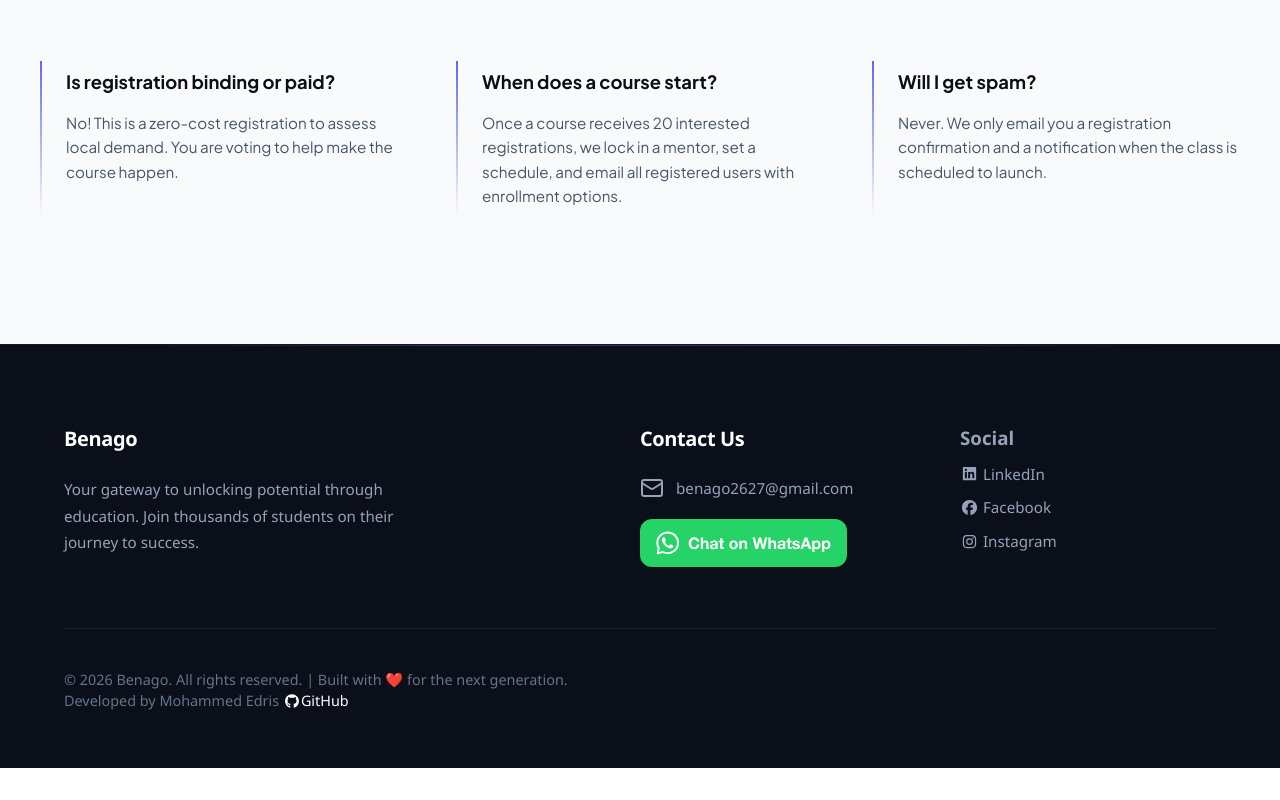
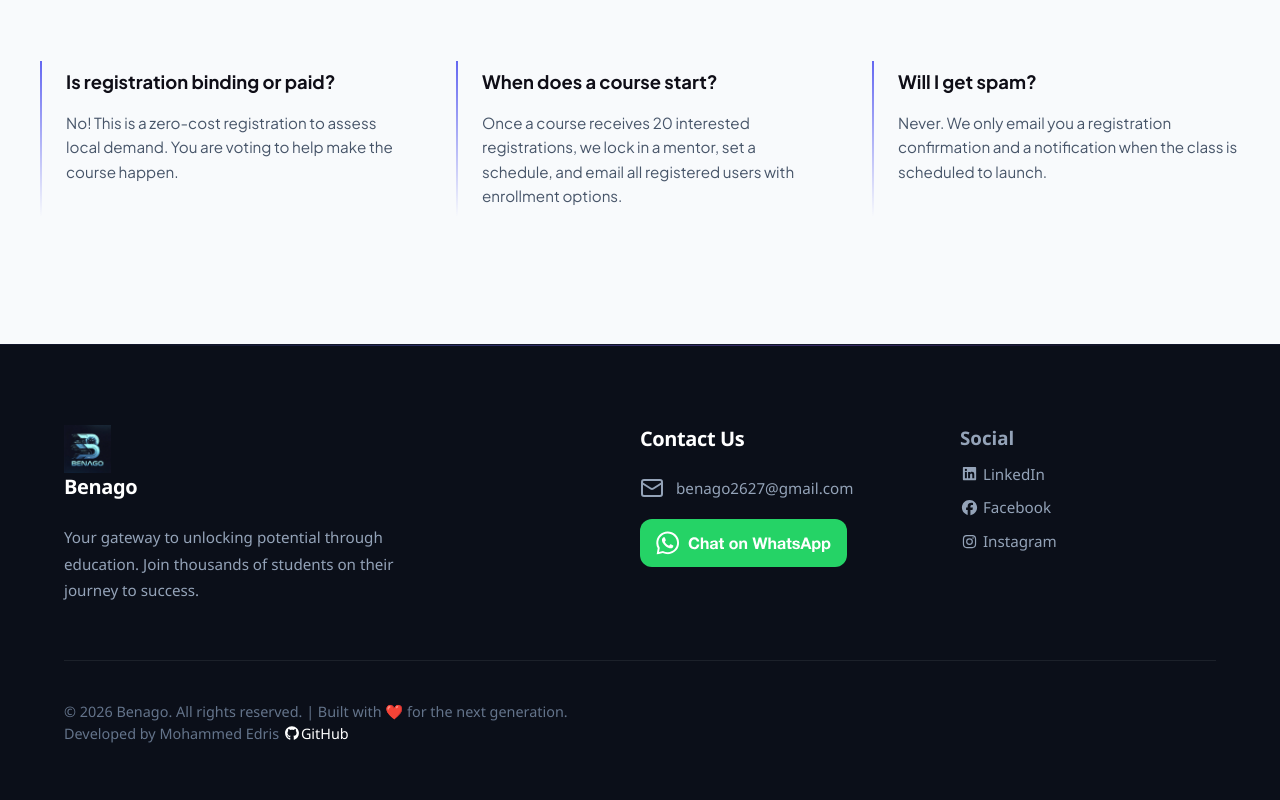
Before and after one commit to mohammededris/Benago-Landing-Page, a React (Vite) app in the folder client/: page / in a window 1280 px wide. Shown: the part 1955-2755 px from the top of the page. Before the commit the page ends 2723 px from the top, so only its background shows below. Built offline with nearby package versions, Linux system fonts and the light colour scheme.

Commit message:
Add logo image to footer

```diff
--- a/client/src/components/Footer/Footer.css
+++ b/client/src/components/Footer/Footer.css
@@ -23,11 +23,13 @@
   left: 10%;
   width: 80%;
   height: 1px;
-  background: linear-gradient(90deg,
-      transparent,
-      rgba(99, 102, 241, 0.35) 30%,
-      rgba(139, 92, 246, 0.35) 70%,
-      transparent);
+  background: linear-gradient(
+    90deg,
+    transparent,
+    rgba(99, 102, 241, 0.35) 30%,
+    rgba(139, 92, 246, 0.35) 70%,
+    transparent
+  );
 }
 
 .footer-content {
@@ -51,6 +53,13 @@
   letter-spacing: -0.02em;
 }
 
+.footer-logo {
+  height: 48px;
+  width: auto;
+  object-fit: contain;
+  display: block;
+}
+
 .footer-about p {
   line-height: 1.75;
   font-size: 0.95rem;
@@ -58,7 +67,6 @@
   max-width: 380px;
   margin: 0;
 }
-
 
 .footer-contact p {
   display: flex;
--- a/client/src/components/Footer/Footer.jsx
+++ b/client/src/components/Footer/Footer.jsx
@@ -16,6 +16,8 @@ export default function Footer() {
     <footer className="footer-container">
       <div className="footer-content">
         <div className="footer-about">
+          <img src="/logo.jpg" alt="Benago logo" className="footer-logo" />
+
           <h3>Benago</h3>
           <p>
             Your gateway to unlocking potential through education. Join
```
